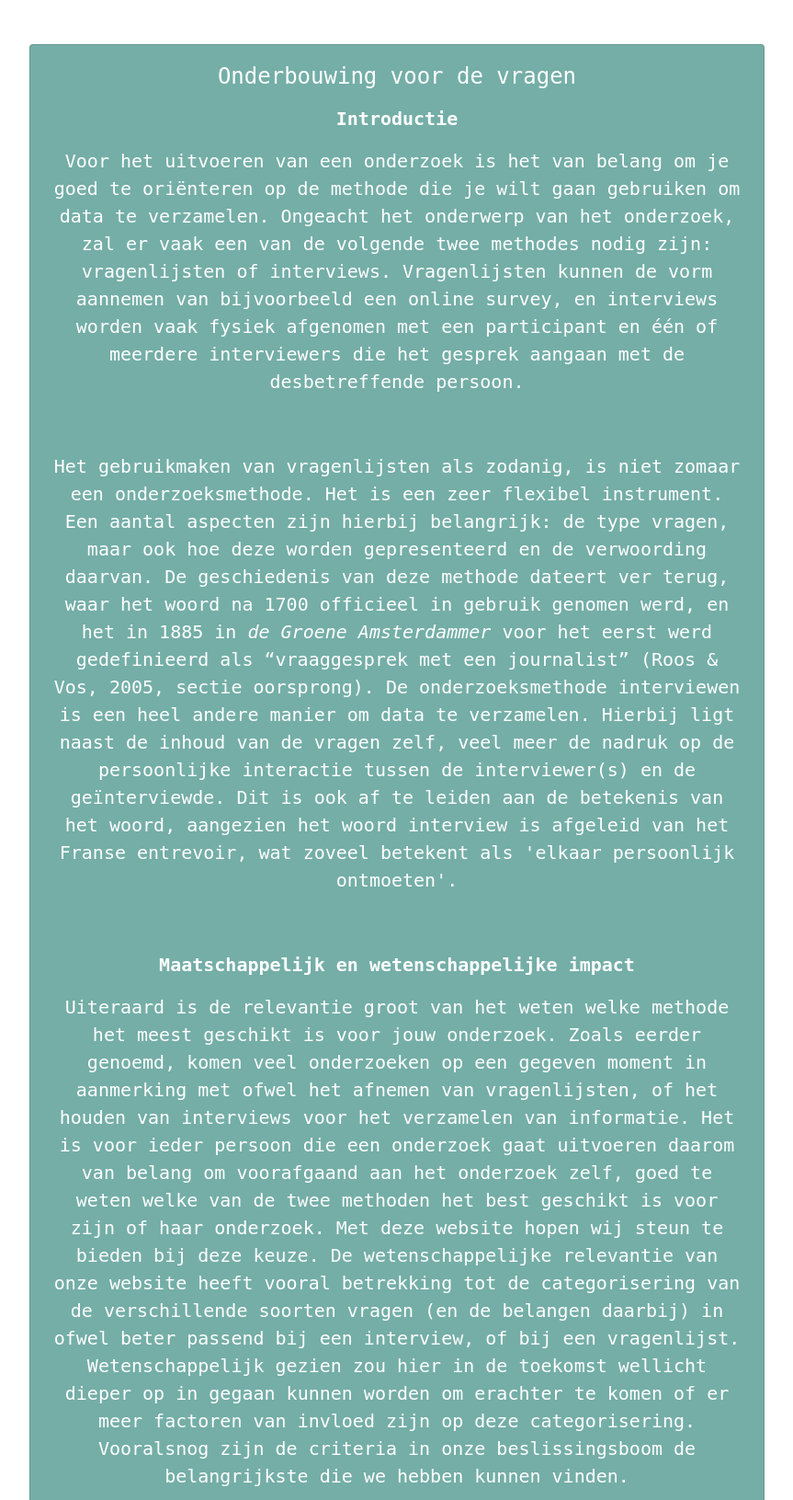
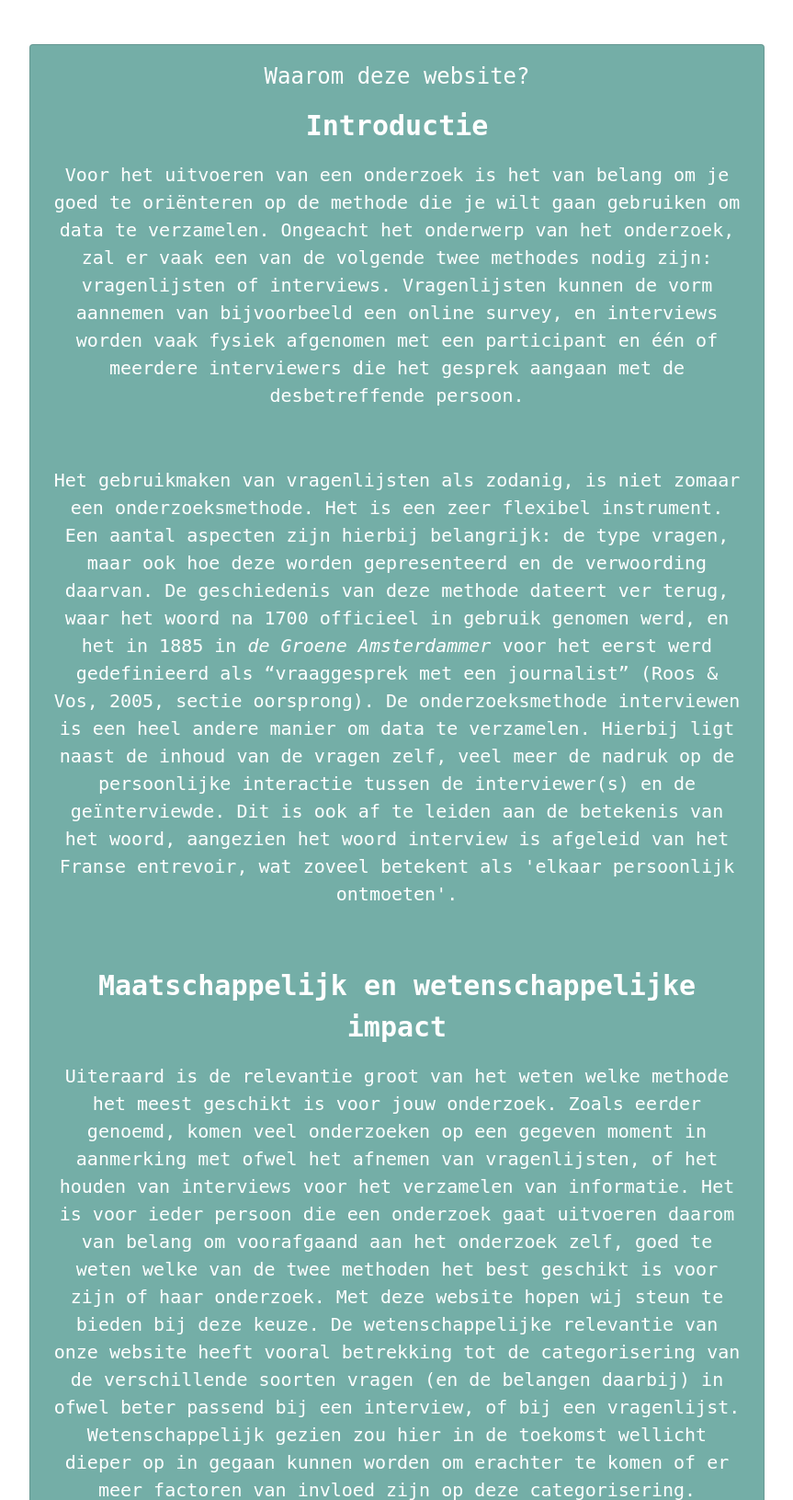
Before and after one commit to thomaskoene/Website-interviewofvragenlijst, a Flask app: page /why/ in a window 1280 px wide. Shown: the part 75-1706 px from the top of the page at 92% size, without its empty margins (208-1071 px from the left). Run offline with Flask 2, Linux system fonts and the light colour scheme; some libraries are stand-ins or nearby versions.

Commit message:
Update why.html

```diff
--- a/templates/why.html
+++ b/templates/why.html
@@ -7,14 +7,14 @@
 {% block main %}
 <div class="card" style="width: 50rem;">
     <div class="card-body">
-        <h4 class="card-title">Onderbouwing voor de vragen</h4>
+        <h4 class="card-title">Waarom deze website?</h4>
         <p></p>
 
         <body lang="NL" link="#0563C1" vlink="#954F72">
 
             <div class="WordSection1">
 
-            <p class="MsoNormal"><b><span>Introductie<o:p></o:p></span></b></p>
+            <p class="MsoNormal" style="font-size:30px"><b><span>Introductie<o:p></o:p></span></b></p>
 
             <p class="MsoNormal"><span>Voor het uitvoeren van
             een onderzoek is het van belang om je goed te oriënteren op de methode die je
@@ -43,7 +43,7 @@
 
             <p class="MsoNormal"><span><o:p>&nbsp;</o:p></span></p>
 
-            <p class="MsoNormal"><b><span>Maatschappelijk en
+            <p class="MsoNormal" style="font-size:30px"><b><span>Maatschappelijk en
             wetenschappelijke impact<o:p></o:p></span></b></p>
 
             <p class="MsoNormal"><span>Uiteraard is de
```
